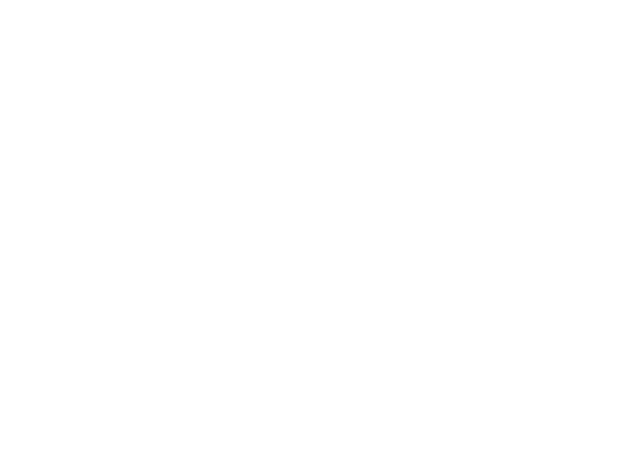
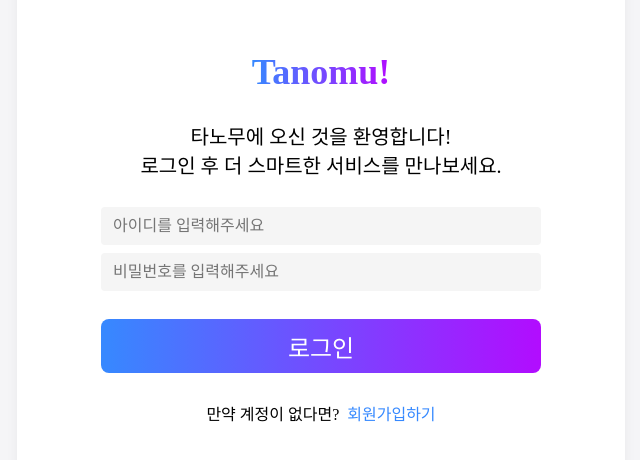
Before and after one commit to SWMHS-Hackathon-5team/frontend_, a React (Vite) app: page /signin in a window 1280 px wide. Before the commit this address had no page. Shown: the part 162-622 px from the top of the page, without its empty margins (319-959 px from the left). Built offline with nearby package versions, Linux system fonts and the light colour scheme.

Commit message:
add signin

```diff
--- /dev/null
+++ b/src/pages/signin/index.tsx
@@ -0,0 +1,31 @@
+import Input from '@/components/Input'
+import * as S from './style'
+import { Button } from '@/components/button'
+
+const Signin = () => {
+  return (
+    <S.SigninWrapper>
+      <S.SigninContainer>
+        <S.Logo>Tanomu!</S.Logo>
+        <S.Description>
+          타노무에 오신 것을 환영합니다!
+          <br />
+          로그인 후 더 스마트한 서비스를 만나보세요.
+        </S.Description>
+        <S.InputContainer>
+          <Input placeholder='아이디를 입력해주세요' type='email' />
+          <Input placeholder='비밀번호를 입력해주세요' type='password' />
+        </S.InputContainer>
+        <Button size={24} weight={700} width={440} height={54}>
+          로그인
+        </Button>
+        <S.SignUpPrompt>
+          <S.SignUpPromptText>만약 계정이 없다면?</S.SignUpPromptText>
+          <S.SignUpPromptLink to='/signup'>회원가입하기</S.SignUpPromptLink>
+        </S.SignUpPrompt>
+      </S.SigninContainer>
+    </S.SigninWrapper>
+  )
+}
+
+export default Signin
--- /dev/null
+++ b/src/pages/signin/style.ts
@@ -0,0 +1,64 @@
+import { theme } from '@/styles/theme'
+import styled from '@emotion/styled'
+import { Link } from 'react-router-dom'
+
+export const SigninWrapper = styled.div`
+  width: 100%;
+  height: 100%;
+  display: flex;
+  flex-direction: column;
+  gap: 28px;
+  justify-content: center;
+  align-items: center;
+`
+
+export const SigninContainer = styled.div`
+  display: flex;
+  flex-direction: column;
+  gap: 1.75rem;
+  max-width: 440px;
+  align-items: center;
+`
+
+export const Logo = styled.p`
+  font-weight: 700;
+  font-size: 2.25rem;
+  background: ${theme.color.gradient};
+  -webkit-background-clip: text;
+  -webkit-text-fill-color: transparent;
+  background-clip: text;
+`
+
+export const Description = styled.p`
+  font-weight: 400;
+  font-size: 1.25rem;
+  color: #000;
+  text-align: center;
+`
+
+export const InputContainer = styled.div`
+  display: flex;
+  flex-direction: column;
+  gap: 0.5rem;
+  width: 100%;
+  align-items: center;
+`
+
+export const SignUpPrompt = styled.div`
+  display: flex;
+  align-items: center;
+  justify-content: center;
+`
+export const SignUpPromptText = styled.p`
+  color: #000;
+  font-weight: 500;
+  font-size: 1rem;
+  margin-right: 0.5rem;
+`
+
+export const SignUpPromptLink = styled(Link)`
+  color: ${theme.color.blue};
+  font-weight: 500;
+  font-size: 1rem;
+  text-decoration: none;
+`
--- a/src/router/router.tsx
+++ b/src/router/router.tsx
@@ -3,6 +3,7 @@
 import Home from '@/pages/home'
 import Test from '@/pages/test'
 import { Signup } from '@/pages/signup'
+import Signin from '@/pages/signin'
 
 export const Router = () => {
   return (
@@ -12,6 +13,7 @@
           <Route index element={<Home />} />
           <Route path='/signup' element={<Signup />} />
           <Route path='/test' element={<Test />} />
+          <Route path='/signin' element={<Signin />} />
         </Route>
       </Routes>
     </BrowserRouter>
```
